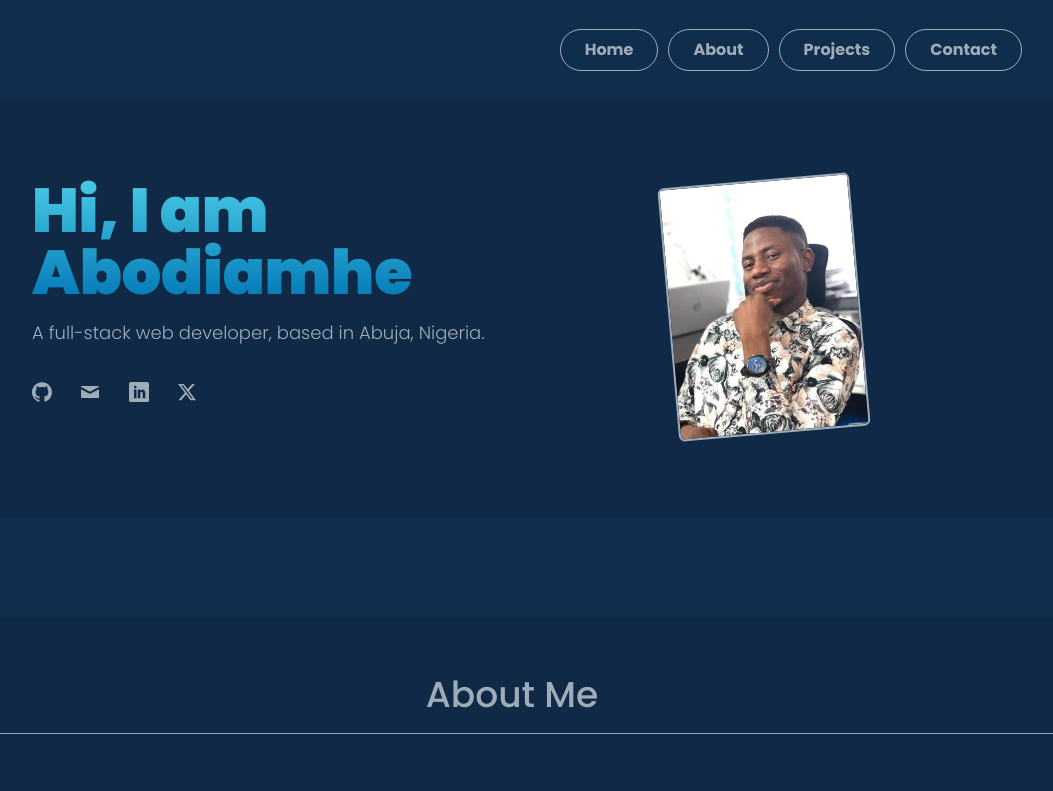
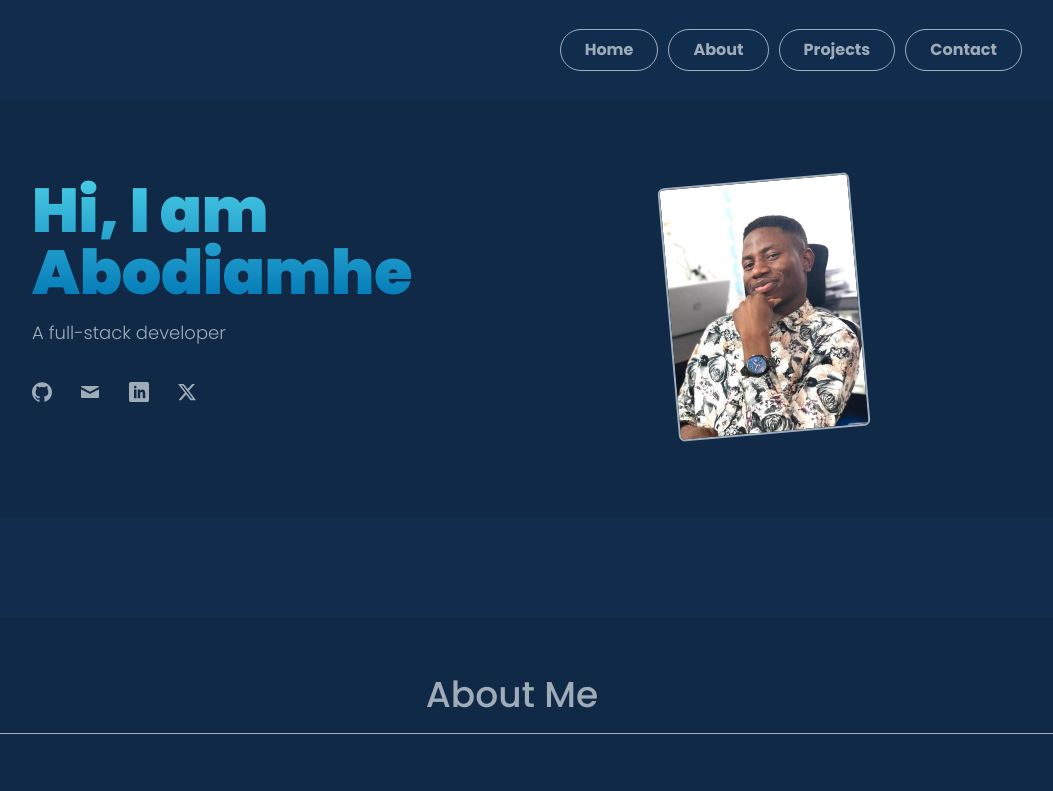
Before and after one commit to abodiamhe/portfolio, a website: page index.html in a window 1280 px wide. Shown: the top 791 px of the page, without its empty margins (128-1181 px from the left). Drawn offline with Linux system fonts and the light colour scheme.

Commit message:
edit subheading

```diff
--- a/index.html
+++ b/index.html
@@ -23,7 +23,7 @@
     <link rel="stylesheet" href="css/style.css" />
     <script defer src="js/script.js"></script>
 
-    <title>Abodiamhe - full-stack web developer</title>
+    <title>Abodiamhe | Full-Stack Developer</title>
   </head>
   <body class="container">
     <div class="navigation">
@@ -60,7 +60,7 @@
       <div class="header__content">
         <h1 class="bg-heading">Hi, I am Abodiamhe</h1>
         <p class="bg-heading__paragraph">
-          A full-stack web developer, based in Abuja, Nigeria.
+          A full-stack developer
         </p>
         <div>
           <a
```
Also changed, not shown: 2 other files.
